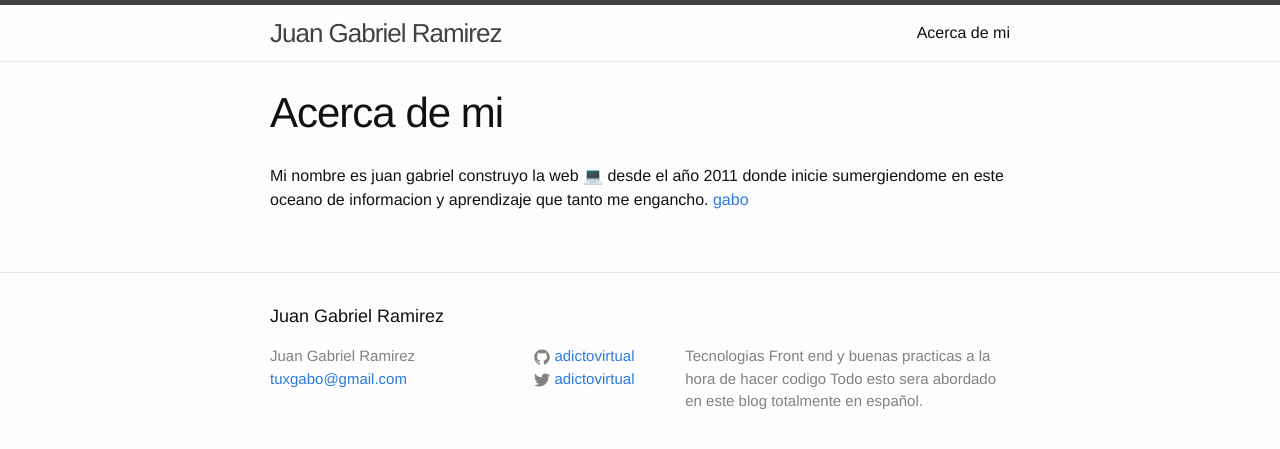
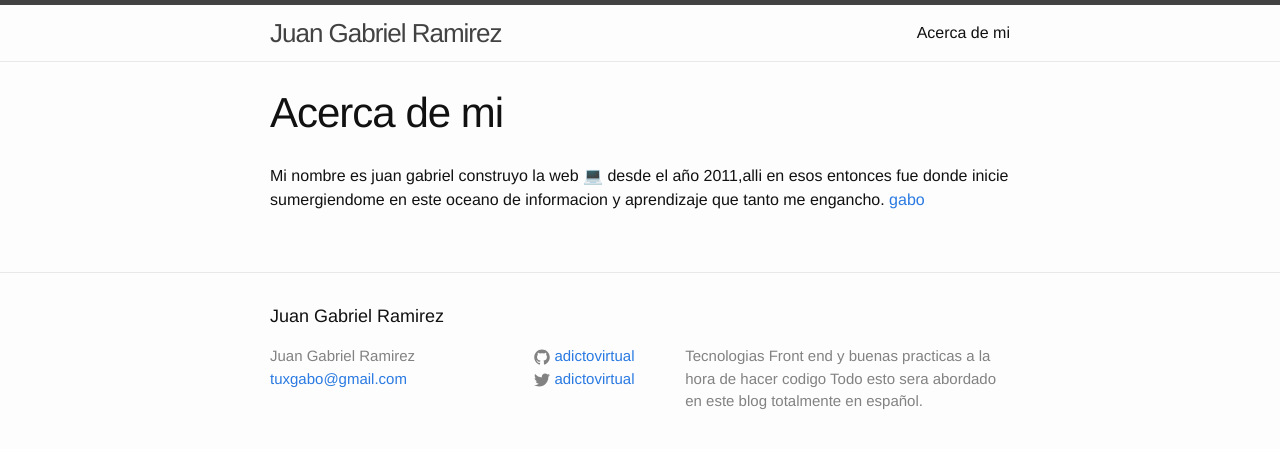
Before and after one commit to juanramirezc2/adictovirtual.github.io, a Jekyll site: the page built from about.md, in a window 1280 px wide. Shown: the top 449 px of the page. Built offline with Jekyll 4.4.1, drawn with Linux system fonts in a browser that asks for light colours.

Commit message:
acerca de mi cambiado

```diff
--- a/about.md
+++ b/about.md
@@ -3,4 +3,4 @@ layout: page
 title: Acerca de mi
 permalink: /acerca/
 ---
-Mi nombre es juan gabriel construyo la web 💻  desde el año 2011 donde inicie sumergiendome en este oceano de informacion y aprendizaje que tanto me engancho. [gabo](http://jekyllrb.com/)
+Mi nombre es juan gabriel construyo la web 💻  desde el año 2011,alli en esos entonces fue donde inicie sumergiendome en este oceano de informacion y aprendizaje que tanto me engancho. [gabo](http://jekyllrb.com/)
```
